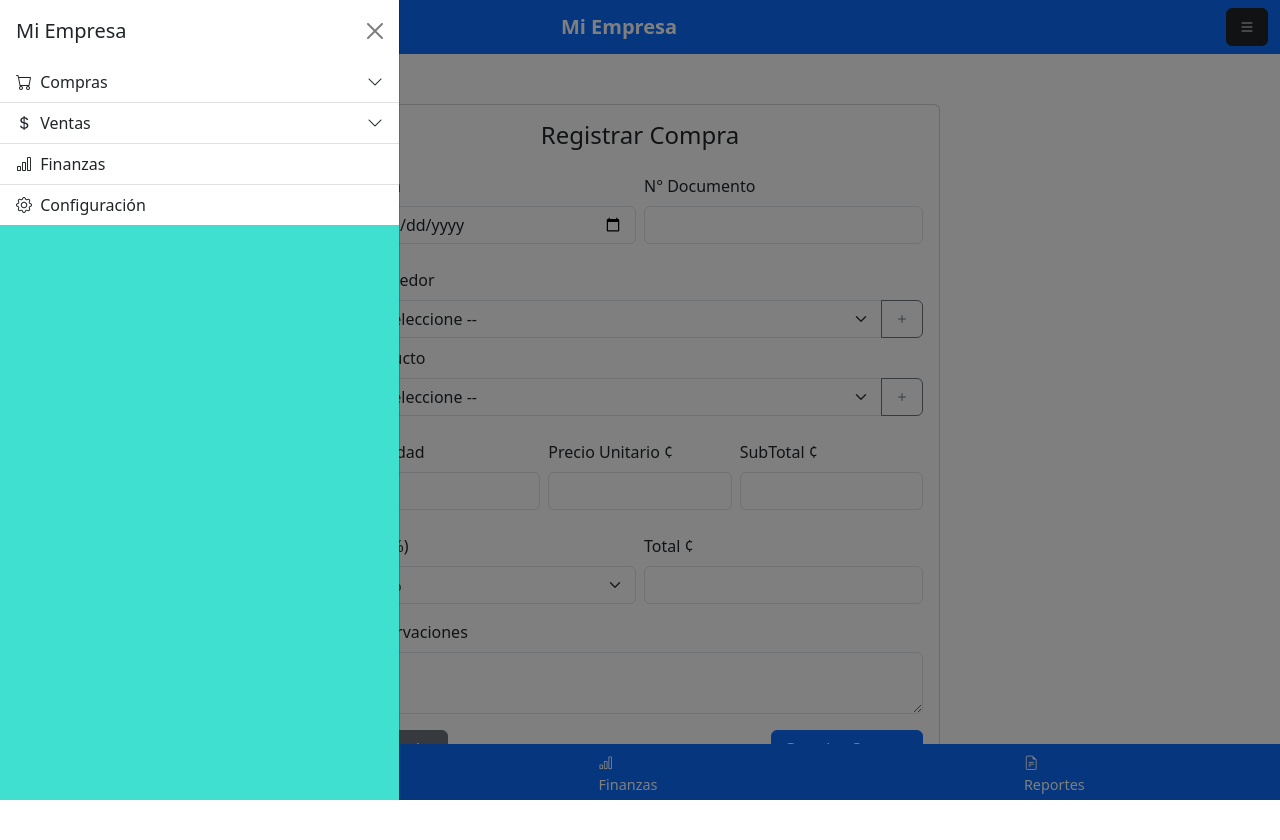
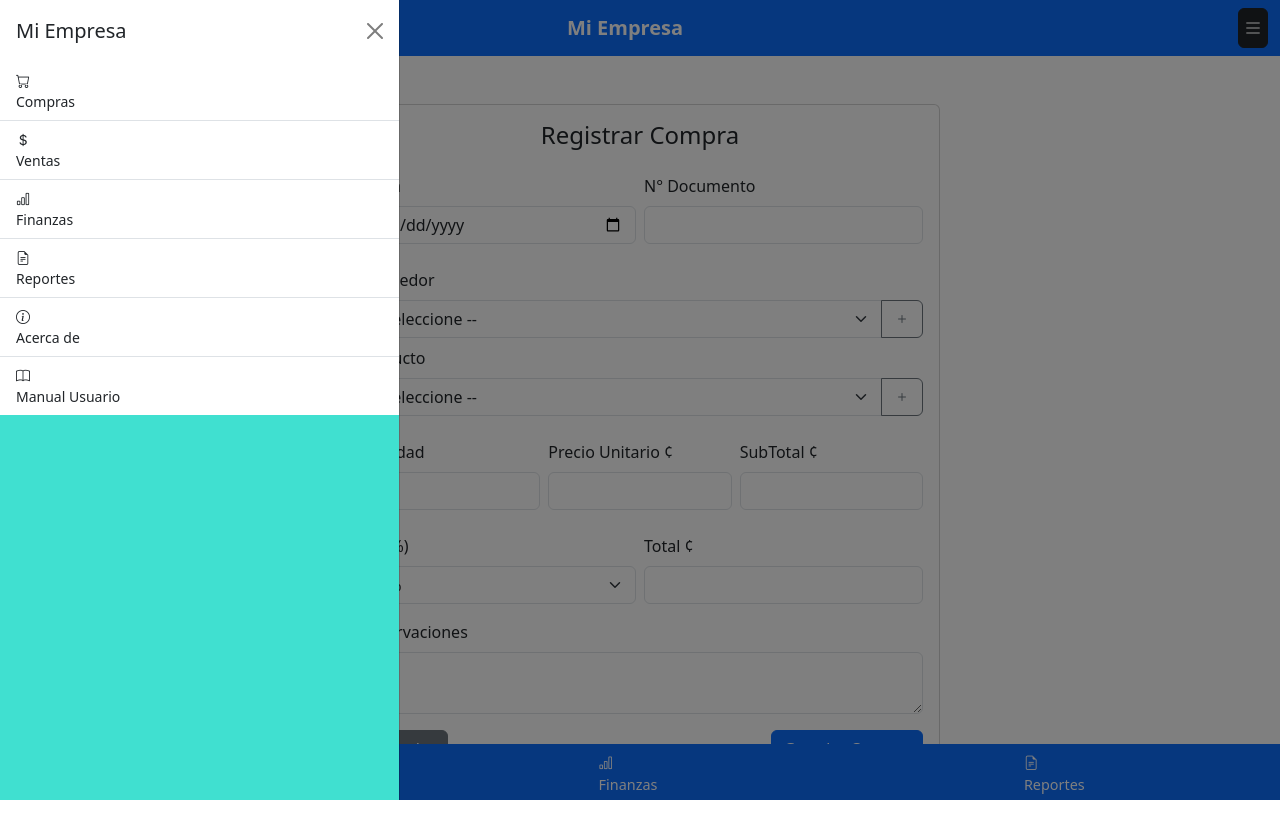
Before and after one commit to AppBebedero/app-emprendimiento-v2, a Flask app: page /compras/ in a window 1280 px wide, after a click that opens the changed part. Shown: the top 840 px of the page. Run offline with Flask 3, Linux system fonts and the light colour scheme.

Commit message:
Update base.html

```diff
--- a/templates/base.html
+++ b/templates/base.html
@@ -45,18 +45,17 @@
   <!-- Top Navbar -->
   <nav class="navbar navbar-dark fixed-top" style="background: {{ ColorPrincipal }};">
     <div class="container-fluid d-flex align-items-center justify-content-between">
-      <!-- Logo -->
+      <!-- Logo pequeño a la izquierda -->
       <a class="navbar-brand p-0 me-2" href="{{ url_for('core.inicio') }}">
         {% if LogoURL %}
           <img src="{{ LogoURL }}" alt="Logo">
         {% endif %}
       </a>
       <!-- Título centrado -->
-      <div class="navbar-title text-center flex-grow-1">
-        {{ NombreNegocio }}
-      </div>
-      <!-- Botón hamburguesa -->
-      <button class="btn btn-dark ms-2" type="button" data-bs-toggle="offcanvas" data-bs-target="#sidebar">
+      <div class="navbar-title flex-grow-1 text-center">{{ NombreNegocio }}</div>
+      <!-- Botón hamburguesa a la derecha -->
+      <button class="btn btn-dark ms-2 p-1" style="font-size:1.25rem;" type="button"
+              data-bs-toggle="offcanvas" data-bs-target="#sidebar">
         <i class="bi bi-list"></i>
       </button>
     </div>
@@ -69,33 +68,38 @@
       <button type="button" class="btn-close" data-bs-dismiss="offcanvas"></button>
     </div>
     <div class="offcanvas-body p-0">
-      <div class="list-group list-group-flush">
+      <div class="list-group list-group-flush small">
         <!-- Compras -->
         <a class="list-group-item list-group-item-action" data-bs-toggle="collapse" href="#menuCompras">
-          <i class="bi bi-cart me-1"></i> Compras <i class="bi bi-chevron-down float-end"></i>
+          <i class="bi bi-cart"></i><br>Compras
         </a>
-        <div class="collapse ps-3" id="menuCompras">
+        <div class="collapse ps-2" id="menuCompras">
           <a class="list-group-item list-group-item-action" href="{{ url_for('compras.compras') }}">Registrar Compra</a>
           <a class="list-group-item list-group-item-action" href="#">Proveedores</a>
           <a class="list-group-item list-group-item-action" href="#">Productos</a>
         </div>
-
         <!-- Ventas -->
         <a class="list-group-item list-group-item-action" data-bs-toggle="collapse" href="#menuVentas">
-          <i class="bi bi-currency-dollar me-1"></i> Ventas <i class="bi bi-chevron-down float-end"></i>
+          <i class="bi bi-currency-dollar"></i><br>Ventas
         </a>
-        <div class="collapse ps-3" id="menuVentas">
+        <div class="collapse ps-2" id="menuVentas">
           <a class="list-group-item list-group-item-action" href="#">Registrar Venta</a>
         </div>
-
         <!-- Finanzas -->
         <a class="list-group-item list-group-item-action" href="#">
-          <i class="bi bi-bar-chart me-1"></i> Finanzas
+          <i class="bi bi-bar-chart"></i><br>Finanzas
         </a>
-
-        <!-- Configuración -->
-        <a class="list-group-item list-group-item-action" href="{{ url_for('core.configuracion') }}">
-          <i class="bi bi-gear me-1"></i> Configuración
+        <!-- Reportes -->
+        <a class="list-group-item list-group-item-action" href="#">
+          <i class="bi bi-file-earmark-text"></i><br>Reportes
+        </a>
+        <!-- Acerca de -->
+        <a class="list-group-item list-group-item-action" href="#">
+          <i class="bi bi-info-circle"></i><br>Acerca de
+        </a>
+        <!-- Manual de usuario -->
+        <a class="list-group-item list-group-item-action" href="#">
+          <i class="bi bi-book"></i><br>Manual Usuario
         </a>
       </div>
     </div>
```
Also changed, not shown: other parts of templates/base.html (+4 -4 lines).
